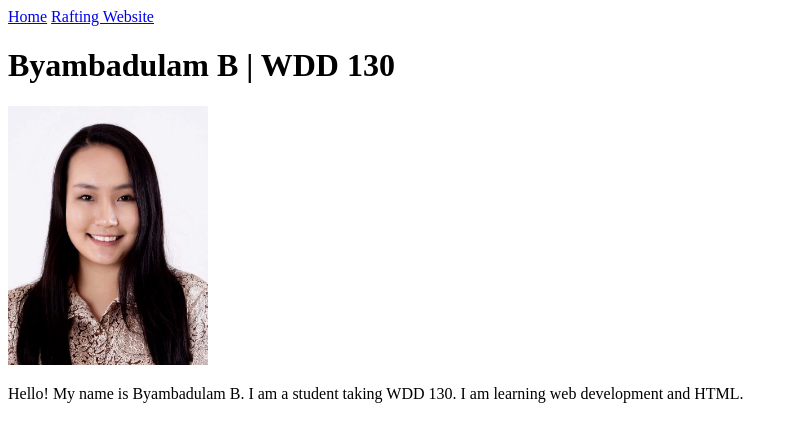
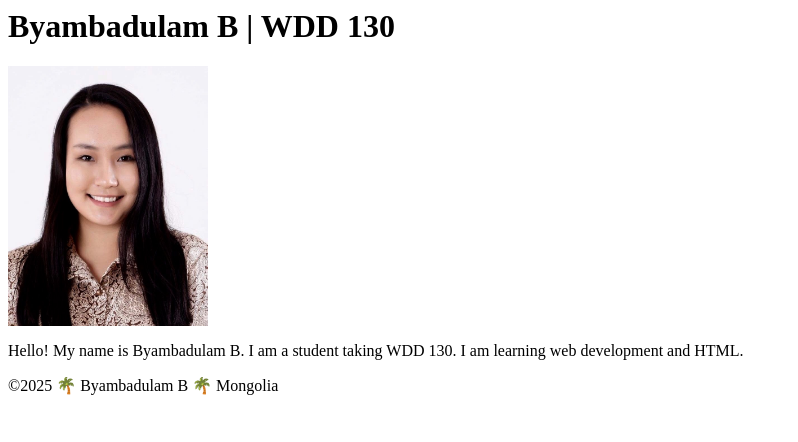
Before and after one commit to Byambaa1028/wdd130, a plain HTML site: page index.html in a window 1280 px wide. Shown: the whole page, without its empty margins (0-798 px from the left). Drawn offline with Linux system fonts and the light colour scheme.

Commit message:
Update index.html

```diff
--- a/index.html
+++ b/index.html
@@ -1,25 +1,9 @@
-<!DOCTYPE html>
-<html lang="en">
-<head>
-    <meta charset="UTF-8">
-    <meta name="viewport" content="width=device-width, initial-scale=1.0">
-    <title>Byambadulam B | WDD 130</title>
-</head>
-<body>
-    <header>
-        <nav>
-            <a href="#">Home</a>
-            <a href="wwr/">Rafting Website</a>
-        </nav>
-    </header>
-
 <main>
     <h1>Byambadulam B | WDD 130</h1>
-        <img src="images/profile.jpg" alt="Byambaa" width="200">
+    <img src="images/profile.jpg" alt="Hello, my name is Byambadulam B." width="200">
     <p>Hello! My name is Byambadulam B. I am a student taking WDD 130. I am learning web development and HTML.</p>
 </main>
 
 <footer>
+    <p>©2025 🌴 Byambadulam B 🌴 Mongolia</p>
 </footer>
-</body>
-</html>
```
Lines whose indentation alone changed are shown as unchanged.
